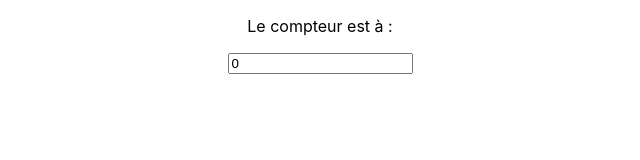
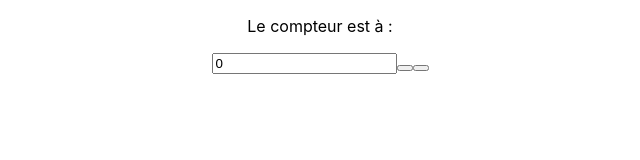
Before and after one commit to eine3131/Hooks-with-counter, a React (Create React App) app: page / in a window 1280 px wide. Shown: the top 160 px of the page, without its empty margins (320-960 px from the left). Built offline with nearby package versions, Linux system fonts and the light colour scheme.

Commit message:
add button

```diff
--- a/src/components/counter.jsx
+++ b/src/components/counter.jsx
@@ -13,6 +13,12 @@ function handleSetCount(e) {
                 Le compteur est à :
             </p>
             <input value={count} onChange={handleSetCount} />
+            <button
+                onClick={() => setCount(count + 1)}>
+            </button>
+            <button
+                onclick={() => setCount(count - 1)}>
+            </button>
         </div>
     );
 }
```
